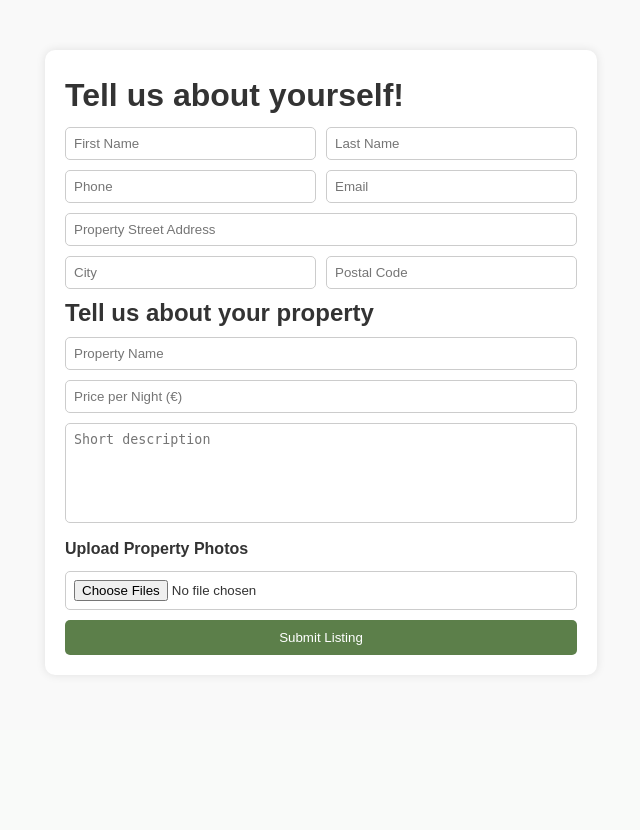
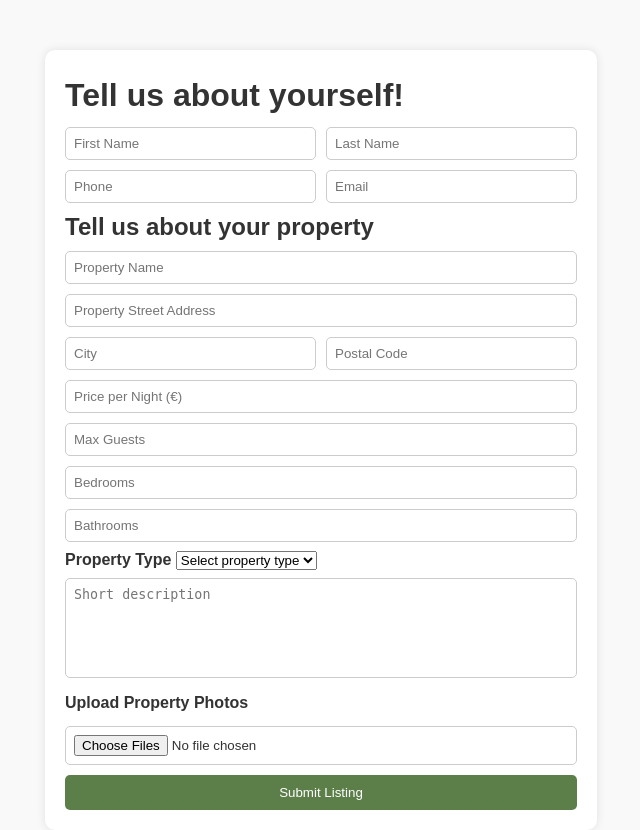
Before and after one commit to SkiddyGamer/Natures-Cottage, a PHP site: page /details.php in a window 1280 px wide. Shown: the part 70-900 px from the top of the page, without its empty margins (319-959 px from the left). Before the commit the page ends 725 px from the top, so only its background shows below. Run offline with PHP 8.4, Linux system fonts and the light colour scheme.

Commit message:
Update details.php

```diff
--- a/details.php
+++ b/details.php
@@ -1,3 +1,4 @@
+
 <!DOCTYPE html>
 <html lang="en">
 <head>
@@ -82,19 +83,37 @@
         </div>
 
         <!-- Property Address Information -->
+
+
+        <h2>Tell us about your property</h2>
+        <input type="text" id="property_name" name="property_name" placeholder="Property Name" required>
         <input type="text" id="street_address" name="street_address" placeholder="Property Street Address" required>
         <div class="form-group">
             <input type="text" id="city" name="city" placeholder="City" required>
             <input type="text" id="postal_code" name="postal_code" placeholder="Postal Code" required>
         </div>
 
-            <h2>Tell us about your property</h2>
-            <input type="text" id="property_name" name="property_name" placeholder="Property Name" required>
-
         <input type="number" id="price" name="price" placeholder="Price per Night (€)" required>
 
+
+        <input type="number" id="guests" name="guests" min="1" placeholder="Max Guests" required>
+
+
+        <input type="number" id="bedrooms" name="bedrooms" min="1" placeholder="Bedrooms" required>
+
+
+        <input type="number" id="bathrooms" name="bathrooms" min="1" step="0.5" placeholder="Bathrooms" required>
+
+        <label for="property_type">Property Type</label>
+        <select id="property_type" name="property_type" required>
+            <option value="" disabled selected>Select property type</option>
+            <option value="house">House</option>
+            <option value="villa">Villa</option>
+            <option value="cabin">Cabin</option>
+            <option value="apartment">Apartment</option>
+        </select>
+
         <textarea id="description" name="description" rows="4" placeholder="Short description" required oninput="this.style.height = ''; this.style.height = this.scrollHeight + 'px'"></textarea>
-
 
         <label for="file-input">Upload Property Photos</label>
         <input type="file" id="file-input" name="image[]" accept="image/*" multiple required>
@@ -103,5 +122,6 @@
     </form>
 </main>
 
+
 </body>
 </html>
```
Lines whose indentation alone changed are shown as unchanged.
